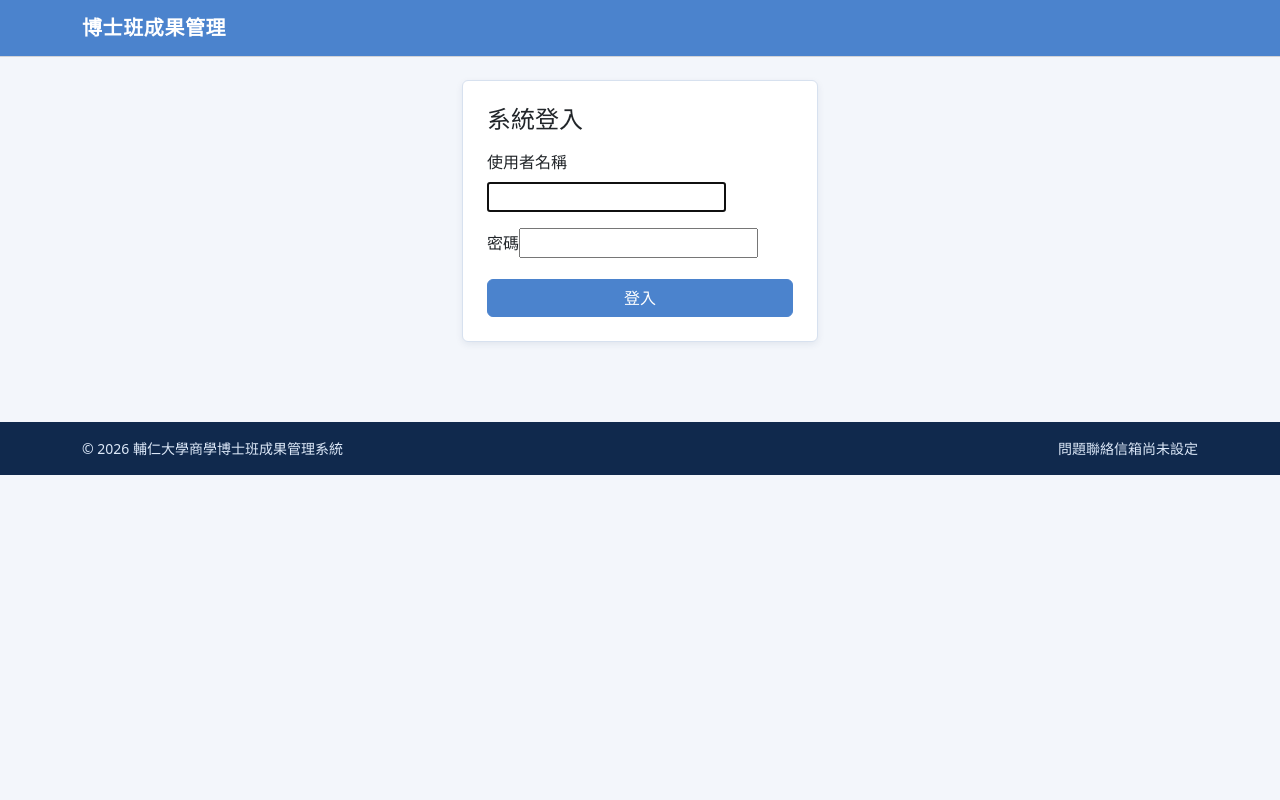
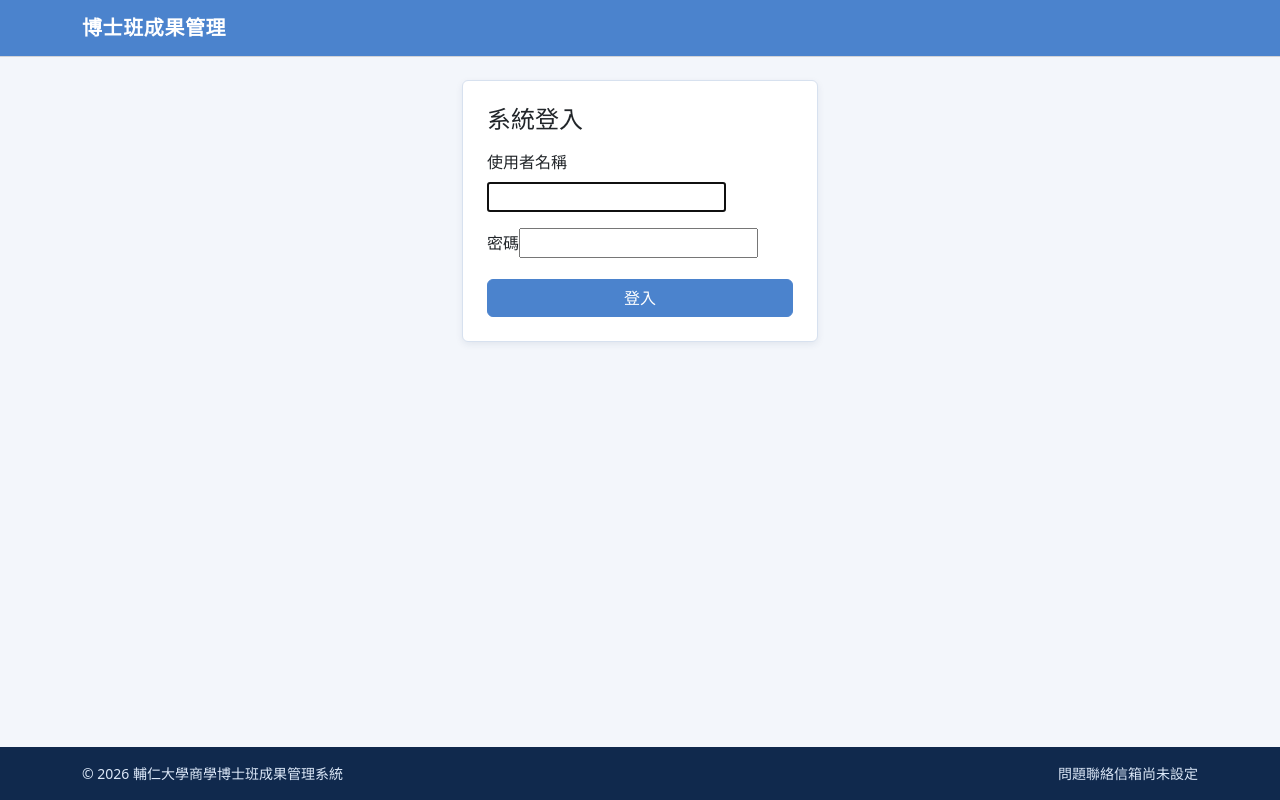
Before and after one commit to tanalex0228-hash/doctoral-publication-project-bootstrap, a Django app: page /login/ in a window 1280 px wide. Run offline with Django 5.2, Linux system fonts and the light colour scheme; parts of the project's set-up code (start-up, migrations or seed data) failed here and were passed over.

Commit message:
Fix footer to bottom of viewport

```diff
--- a/doctoral-publication-project-bootstrap/templates/base.html
+++ b/doctoral-publication-project-bootstrap/templates/base.html
@@ -8,7 +8,7 @@
   <style>
     :root { --fju-blue: #4b83cd; --fju-blue-hover: #356ead; --fju-navy: #10294d; --fju-page: #f3f6fb; --fju-border: #d7e1ef; }
     html, body { min-height: 100%; }
-    body { background: var(--fju-page); color: #263442; display: flex; flex-direction: column; }
+    body { background: var(--fju-page); color: #263442; display: flex; flex-direction: column; padding-bottom: 4.75rem; }
     .site-header { background: var(--fju-blue); box-shadow: 0 1px 0 rgba(0, 0, 0, .14); }
     .navbar-brand { font-weight: 700; letter-spacing: .03em; }
     .btn-primary { --bs-btn-bg: var(--fju-blue); --bs-btn-border-color: var(--fju-blue); --bs-btn-hover-bg: var(--fju-blue-hover); --bs-btn-hover-border-color: var(--fju-blue-hover); }
@@ -16,10 +16,10 @@
     .card { border-color: var(--fju-border); box-shadow: 0 .15rem .45rem rgba(27, 53, 86, .08) !important; }
     .card-header { border-bottom-color: var(--fju-border); }
     main { flex: 1 0 auto; }
-    .site-footer { background: var(--fju-navy); color: #dce8f8; margin-top: 2rem; }
+    .site-footer { background: var(--fju-navy); bottom: 0; color: #dce8f8; left: 0; margin-top: 0; position: fixed; right: 0; z-index: 1030; }
     .site-footer a { color: #fff; }
     .site-footer .form-control { min-width: 250px; }
-    @media (max-width: 575.98px) { .site-footer .form-control { min-width: 0; } }
+    @media (max-width: 575.98px) { body { padding-bottom: 8rem; } .site-footer .form-control { min-width: 0; } }
   </style>
 </head>
 <body>
```
